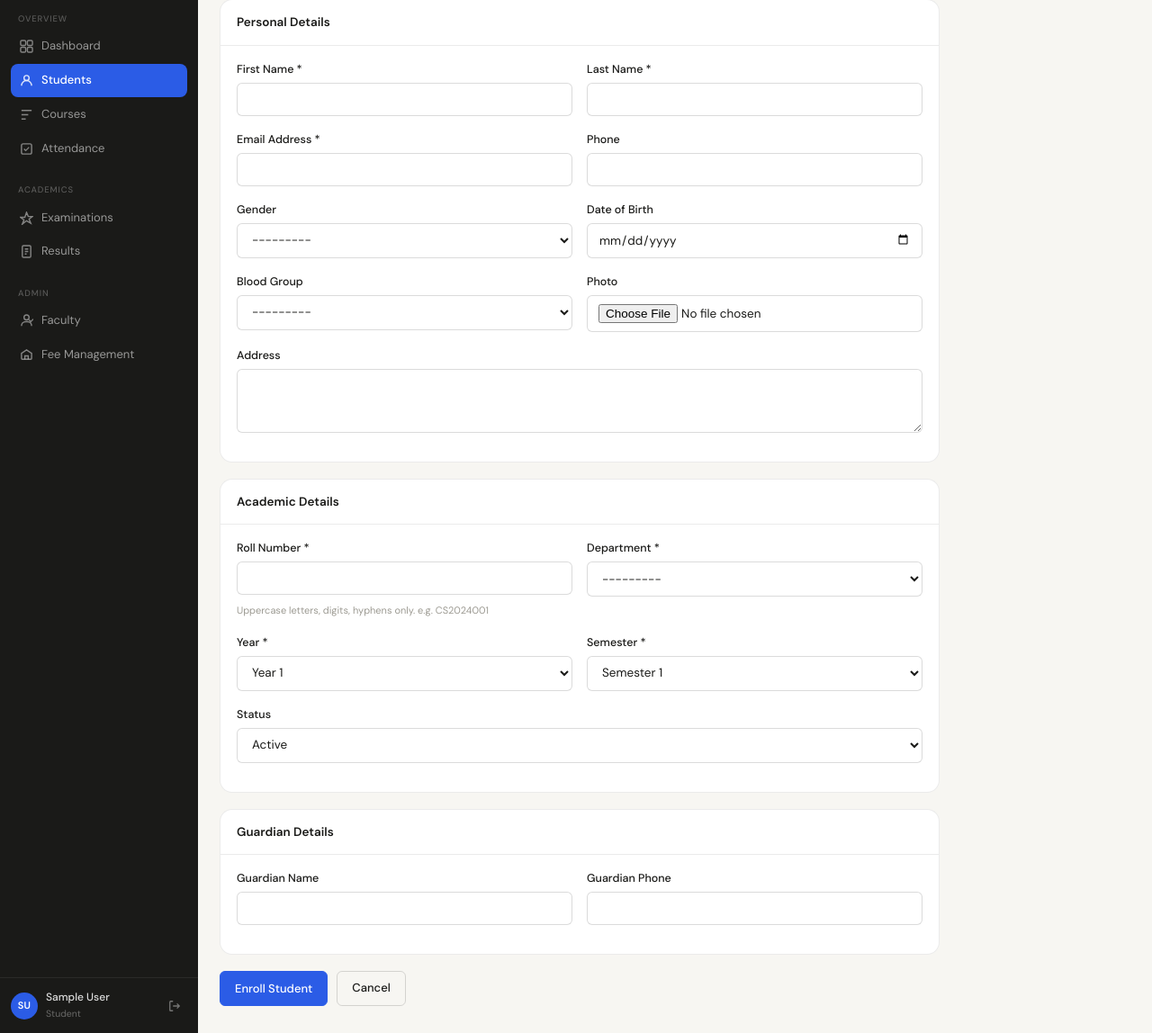
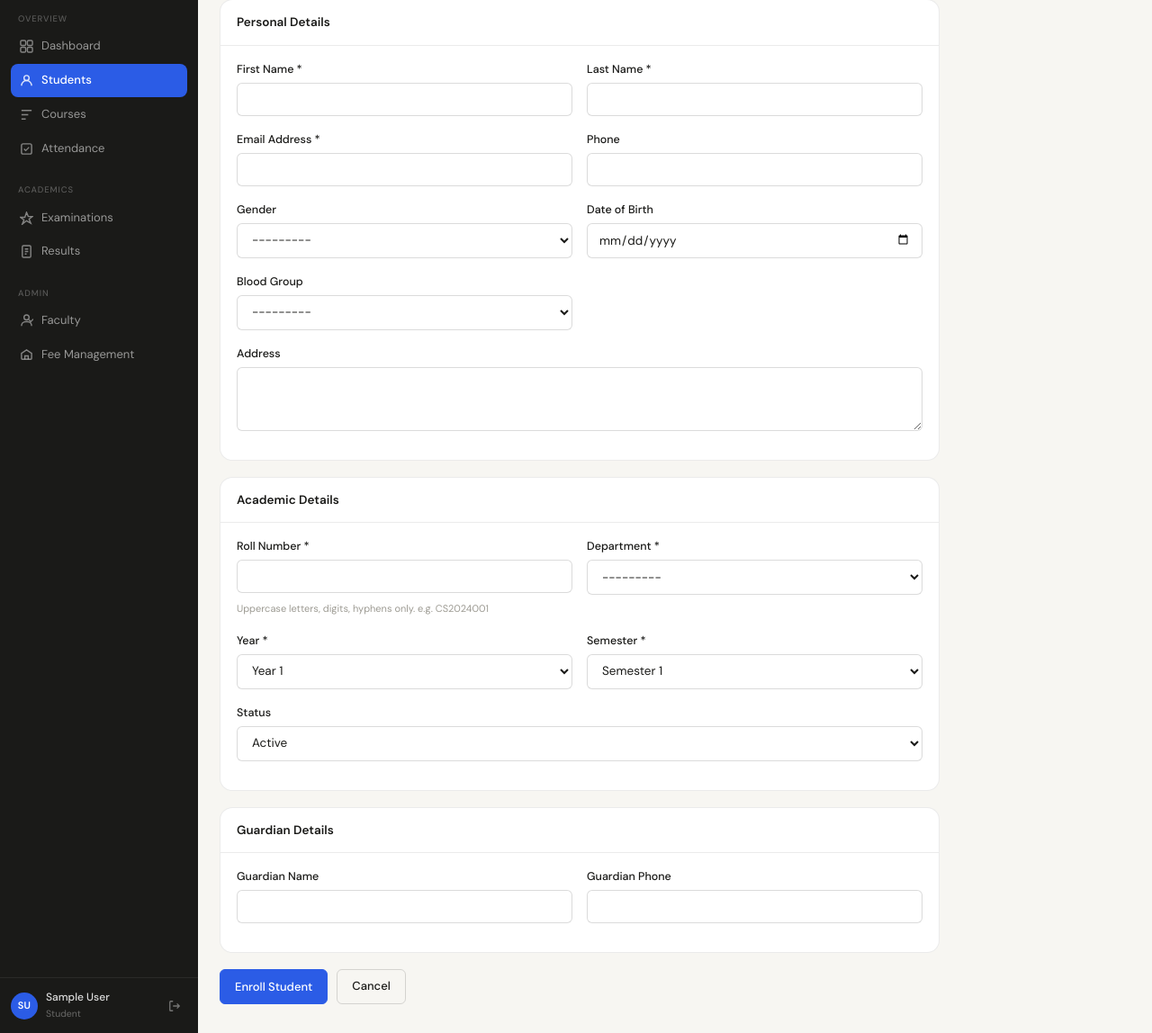
Before and after one commit to kishanyadav5436/Dashboard-Project, a Django app: page /students/create/ in a window 1280 px wide. Shown: the part 77-1225 px from the top of the page at 90% size. Run offline with Django 4.2, Linux system fonts and the light colour scheme; the visitor is signed in with stand-in values (Sample User, id 1); data that the repository does not hold is empty.

Commit message:
Fix: Remove student photo upload to prevent Vercel file system crash

```diff
--- a/students/forms.py
+++ b/students/forms.py
@@ -19,7 +19,7 @@ class StudentForm(forms.ModelForm):
         model  = Student
         fields = (
             'roll_number', 'first_name', 'last_name', 'email', 'phone',
-            'gender', 'date_of_birth', 'blood_group', 'address', 'photo',
+            'gender', 'date_of_birth', 'blood_group', 'address',
             'department', 'year', 'semester', 'status',
             'guardian_name', 'guardian_phone',
         )
@@ -33,7 +33,6 @@ class StudentForm(forms.ModelForm):
             'date_of_birth': forms.DateInput(attrs={'class': 'form-control', 'type': 'date'}),
             'blood_group':   forms.Select(attrs={'class': 'form-control'}),
             'address':       forms.Textarea(attrs={'class': 'form-control', 'rows': 3}),
-            'photo':         forms.FileInput(attrs={'class': 'form-control'}),
             'department':    forms.Select(attrs={'class': 'form-control'}),
             'year':          forms.Select(attrs={'class': 'form-control'}),
             'semester':      forms.Select(attrs={'class': 'form-control'}),
--- a/templates/students/form.html
+++ b/templates/students/form.html
@@ -65,10 +65,7 @@
             <label class="form-label">Blood Group</label>
             {{ form.blood_group }}
           </div>
-          <div class="form-group">
-            <label class="form-label">Photo</label>
-            {{ form.photo }}
-          </div>
+
         </div>
         <div class="form-group">
           <label class="form-label">Address</label>
```
